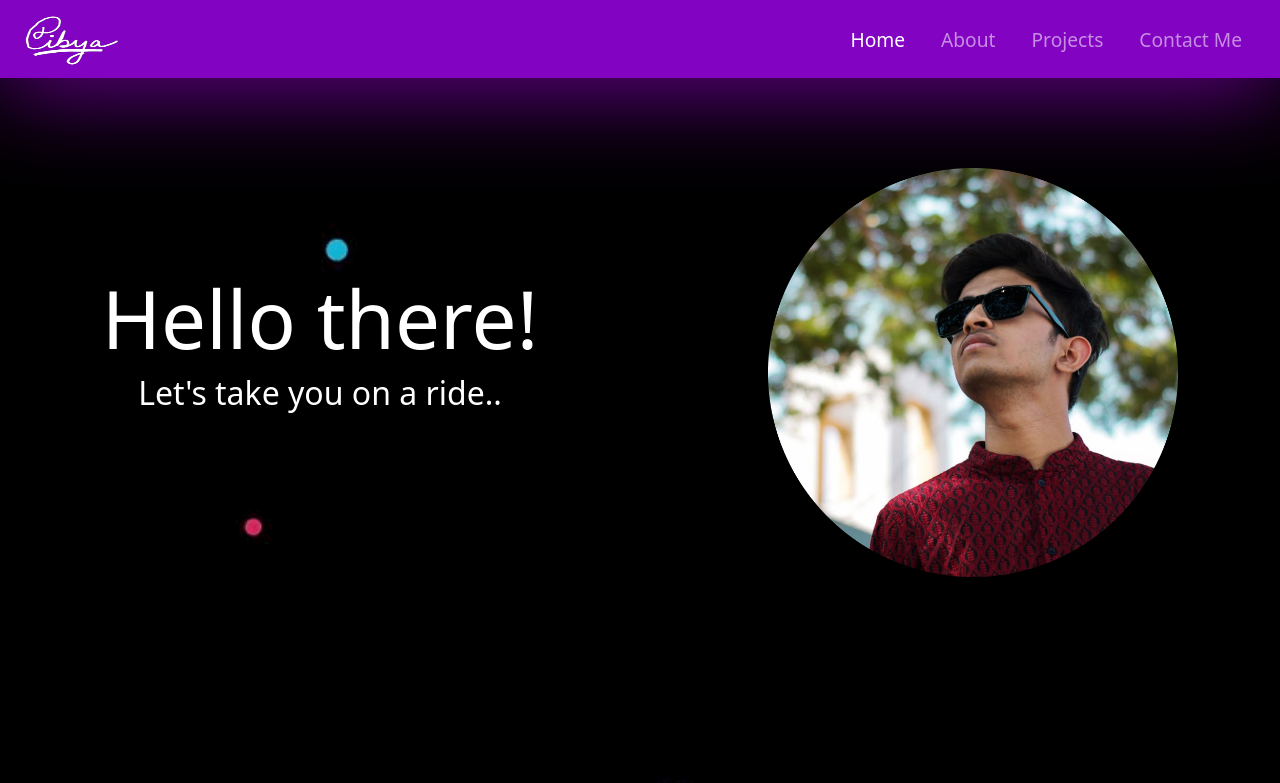
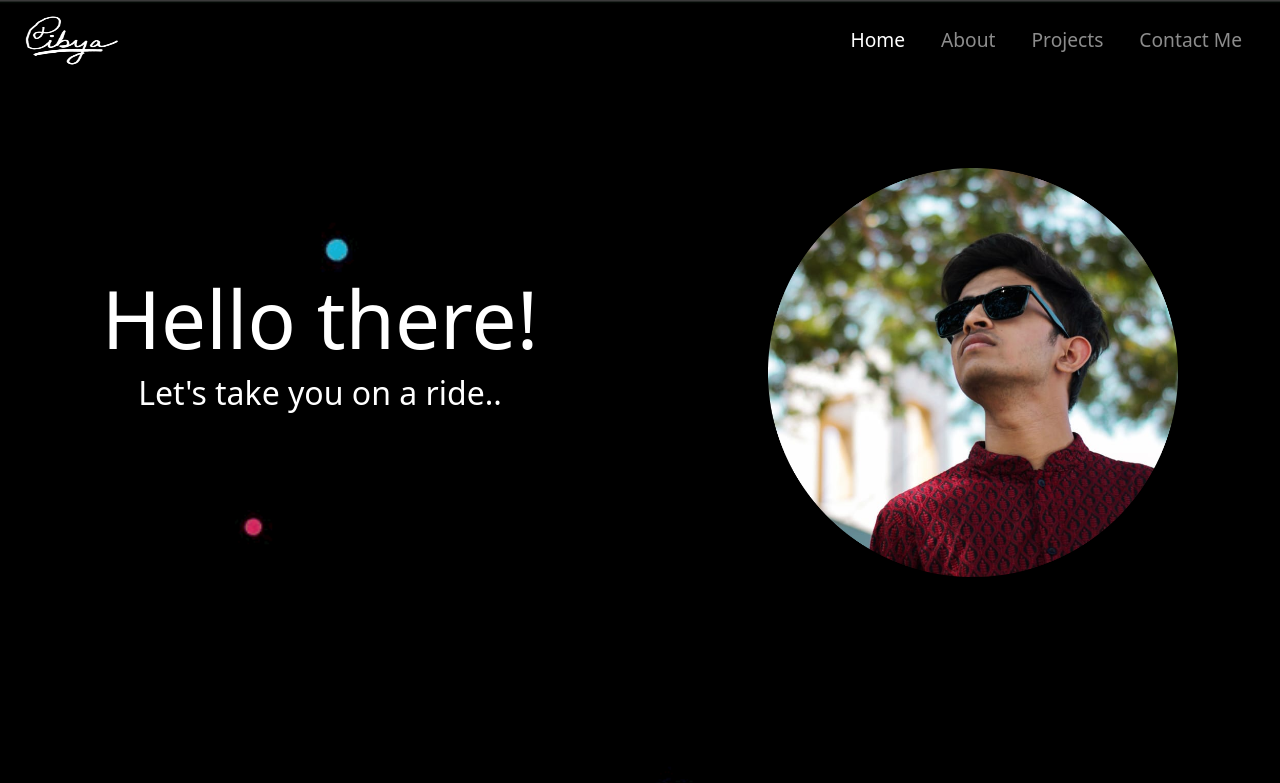
Before and after one commit to DibyashaktiMoharana/FirstWebsite, a plain HTML site: page index.html in a window 1280 px wide. Shown: the top 783 px of the page. Drawn offline with nearby package versions, Linux system fonts and the light colour scheme.

Commit message:
Update style.css

```diff
--- a/css/style.css
+++ b/css/style.css
@@ -9,10 +9,10 @@ body  {
 
 
 .navbar{
-    background-color: #8303c2;
+/*     background-color: #8303c2; */
     position: sticky;
     top:0;
-    box-shadow:0px 0px 100px #b902fcbe;
+/*     box-shadow:0px 0px 100px #b902fcbe; */
     padding-top: 10px;
 }
 
```
